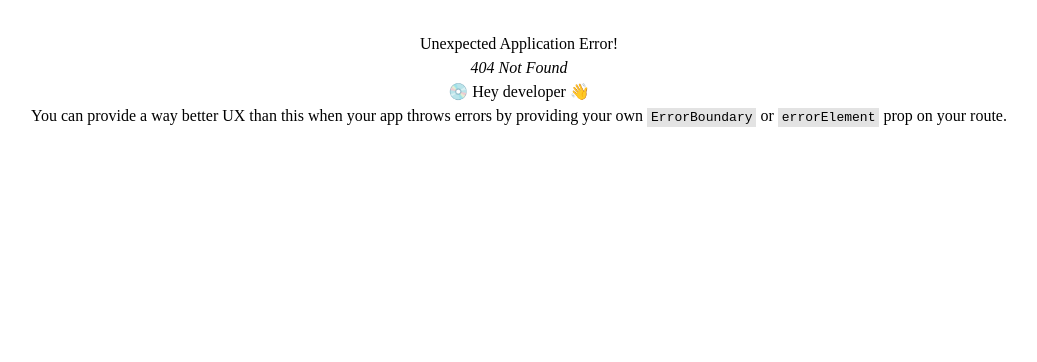
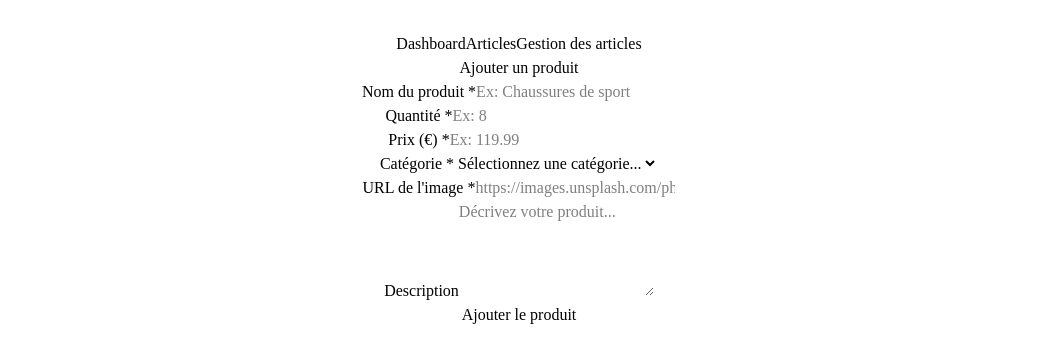
Before and after one commit to bobe974/TestTemplate, a React (Vite) app in the folder eshop-amajaune/: page /addproduct in a window 1280 px wide. Before the commit this address had no page. Shown: the top 362 px of the page, without its empty margins (121-1158 px from the left). Built offline with nearby package versions, Linux system fonts and the light colour scheme.

Commit message:
add  formProduct

```diff
--- a/eshop-amajaune/package.json
+++ b/eshop-amajaune/package.json
@@ -12,6 +12,7 @@
   "dependencies": {
     "react": "^19.1.0",
     "react-dom": "^19.1.0",
+    "react-hook-form": "^7.60.0",
     "react-router-dom": "^7.6.3"
   },
   "devDependencies": {
--- /dev/null
+++ b/eshop-amajaune/src/components/formProduct.jsx
@@ -0,0 +1,142 @@
+import React, { useState } from "react";
+import { useForm } from "react-hook-form";
+
+const AddProductForm = ({ onSubmit }) => {
+  const { register, handleSubmit, formState: { errors } } = useForm();
+  const [data, setData] = useState("");
+
+  const handleFormSubmit = (formData) => {
+
+    const productData = {
+      ...formData,
+      dateDePublication: new Date().toISOString().split('T')[0],
+      prix: parseFloat(formData.prix),
+      qte: parseInt(formData.qte)
+    };
+
+    setData(JSON.stringify(productData, null, 2));
+
+    if (onSubmit) {
+      onSubmit(productData.prix);
+    }
+
+    console.log("Données du produit:", productData.nom);
+  };
+
+  return (
+    <div className="max-w-2xl mx-auto p-6 bg-white rounded-lg shadow-md">
+      <h2 className="text-2xl font-bold mb-6 text-gray-800">Ajouter un produit</h2>
+
+      <form onSubmit={handleSubmit(handleFormSubmit)} className="space-y-4">
+
+        <div>
+          <label className="block text-sm font-medium text-gray-700 mb-1">
+            Nom du produit *
+          </label>
+          <input
+            {...register("nom", { required: "Le nom du produit est requis" })}
+            placeholder="Ex: Chaussures de sport"
+            className="w-full px-3 py-2 border border-gray-300 rounded-md focus:outline-none focus:ring-2 focus:ring-blue-500"
+          />
+          {errors.nom && <p className="text-red-500 text-sm mt-1">{errors.nom.message}</p>}
+        </div>
+
+        <div>
+          <label className="block text-sm font-medium text-gray-700 mb-1">
+            Quantité *
+          </label>
+          <input
+            {...register("qte", {
+              required: "La quantité est requise",
+              min: { value: 1, message: "La quantité doit être supérieure à 0" }
+            })}
+            type="number"
+            placeholder="Ex: 8"
+            className="w-full px-3 py-2 border border-gray-300 rounded-md focus:outline-none focus:ring-2 focus:ring-blue-500"
+          />
+          {errors.qte && <p className="text-red-500 text-sm mt-1">{errors.qte.message}</p>}
+        </div>
+
+        <div>
+          <label className="block text-sm font-medium text-gray-700 mb-1">
+            Prix (€) *
+          </label>
+          <input
+            {...register("prix", {
+              required: "Le prix est requis",
+              min: { value: 0, message: "Le prix doit être positif" }
+            })}
+            type="number"
+            step="0.01"
+            placeholder="Ex: 119.99"
+            className="w-full px-3 py-2 border border-gray-300 rounded-md focus:outline-none focus:ring-2 focus:ring-blue-500"
+          />
+          {errors.prix && <p className="text-red-500 text-sm mt-1">{errors.prix.message}</p>}
+        </div>
+
+        <div>
+          <label className="block text-sm font-medium text-gray-700 mb-1">
+            Catégorie *
+          </label>
+          <select
+            {...register("categorie", { required: "La catégorie est requise" })}
+            className="w-full px-3 py-2 border border-gray-300 rounded-md focus:outline-none focus:ring-2 focus:ring-blue-500"
+          >
+            <option value="">Sélectionnez une catégorie...</option>
+            <option value="Vêtements">Vêtements</option>
+            <option value="Chaussures">Chaussures</option>
+            <option value="Accessoires">Accessoires</option>
+            <option value="Électronique">Électronique</option>
+            <option value="Livres">Livres</option>
+            <option value="Sport">Sport</option>
+            <option value="Maison">Maison</option>
+          </select>
+          {errors.categorie && <p className="text-red-500 text-sm mt-1">{errors.categorie.message}</p>}
+        </div>
+
+        <div>
+          <label className="block text-sm font-medium text-gray-700 mb-1">
+            URL de l'image *
+          </label>
+          <input
+            {...register("image", { required: "L'URL de l'image est requise" })}
+            type="url"
+            placeholder="https://images.unsplash.com/photo-..."
+            className="w-full px-3 py-2 border border-gray-300 rounded-md focus:outline-none focus:ring-2 focus:ring-blue-500"
+          />
+          {errors.image && <p className="text-red-500 text-sm mt-1">{errors.image.message}</p>}
+        </div>
+
+        <div>
+          <label className="block text-sm font-medium text-gray-700 mb-1">
+            Description
+          </label>
+          <textarea
+            {...register("description")}
+            placeholder="Décrivez votre produit..."
+            rows="4"
+            className="w-full px-3 py-2 border border-gray-300 rounded-md focus:outline-none focus:ring-2 focus:ring-blue-500"
+          />
+        </div>
+
+        <button
+          type="submit"
+          className="w-full bg-blue-600 text-white py-2 px-4 rounded-md hover:bg-blue-700 focus:outline-none focus:ring-2 focus:ring-blue-500 font-medium"
+        >
+          Ajouter le produit
+        </button>
+      </form>
+
+      {data && (
+        <div className="mt-6">
+          <h3 className="text-lg font-semibold mb-2 text-gray-800">Données du formulaire :</h3>
+          <pre className="bg-gray-100 p-4 rounded-md overflow-x-auto text-sm">
+            {data}
+          </pre>
+        </div>
+      )}
+    </div>
+  );
+};
+
+export default AddProductForm;
--- a/eshop-amajaune/src/pages/home.jsx
+++ b/eshop-amajaune/src/pages/home.jsx
@@ -2,6 +2,7 @@
 import React, { useState } from "react";
 import ProductCard from "../components/productCard";
 import { getProduct } from "../data/articles";
+import { Link } from "react-router-dom";
 
 function Home() {
   const [produits, setProduits] = useState(() => getProduct());
@@ -9,9 +10,9 @@ function Home() {
   return (
     <div>
       <div className="text-right p-4">
-        <button className="bg-blue-500 hover:bg-blue-700 text-white font-bold py-2 px-4 rounded ml-auto">
+        <Link to="/addproduct" className="bg-blue-500 hover:bg-blue-700 text-white font-bold py-2 px-4 rounded ml-auto">
           Ajouter
-        </button>
+        </Link>
       </div>
       <div className="grid grid-cols-4 gap-4">
         {produits.map((p) => {
--- /dev/null
+++ b/eshop-amajaune/src/pages/manageProduct.jsx
@@ -0,0 +1,38 @@
+import React from "react";
+
+function ManageProduct() {
+  return (
+    <div className="flex justify-center">
+      <table class="table-auto">
+        <thead>
+          <tr>
+            <th>Id</th>
+            <th>Label</th>
+            <th>Qte</th>
+            <th>Prix</th>
+            <th>Catégorie</th>
+            <th>Image</th>
+            <th>Description</th>
+            <th>Date</th>
+            <th>Year</th>
+          </tr>
+        </thead>
+        <tbody>
+          <tr>
+            <td>1</td>
+            <td>2</td>
+            <td>3</td>
+            <td>fezfzef</td>
+            <td>fezfzef</td>
+            <td>fezfzef</td>
+            <td>fezfzef</td>
+            <td>fezfzef</td>
+            <td>fezfzef</td>
+          </tr>
+        </tbody>
+      </table>
+    </div>
+  );
+}
+
+export default ManageProduct;
```
Also changed, not shown: eshop-amajaune/src/main.jsx (+10 -0 lines), 1 other file (tests, documents, lock files or other folders).
